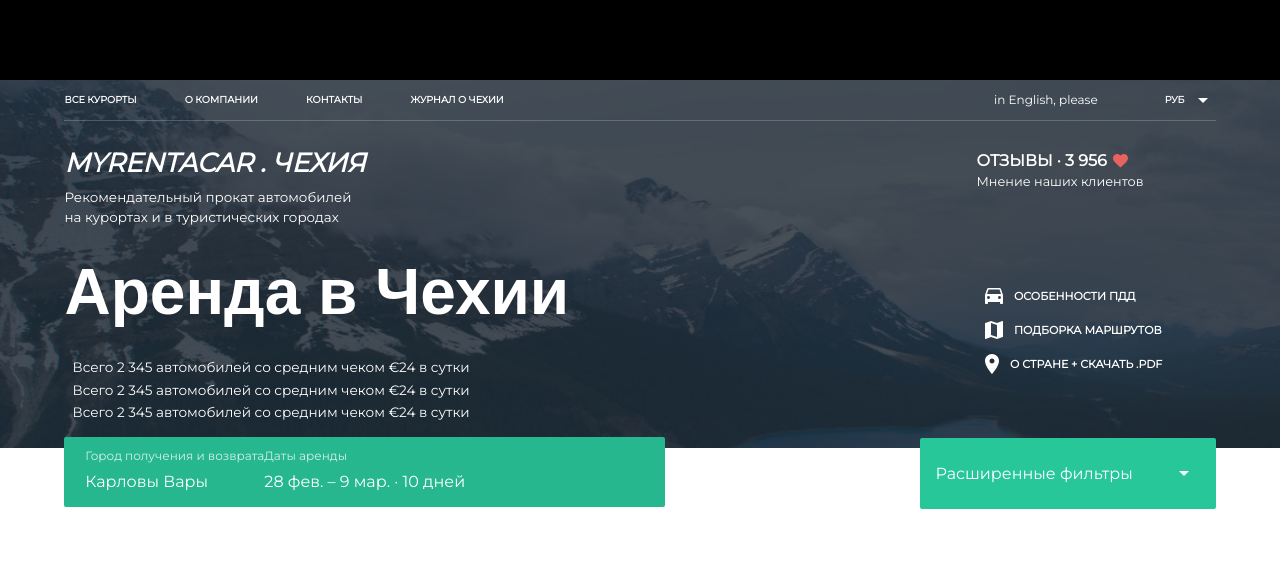
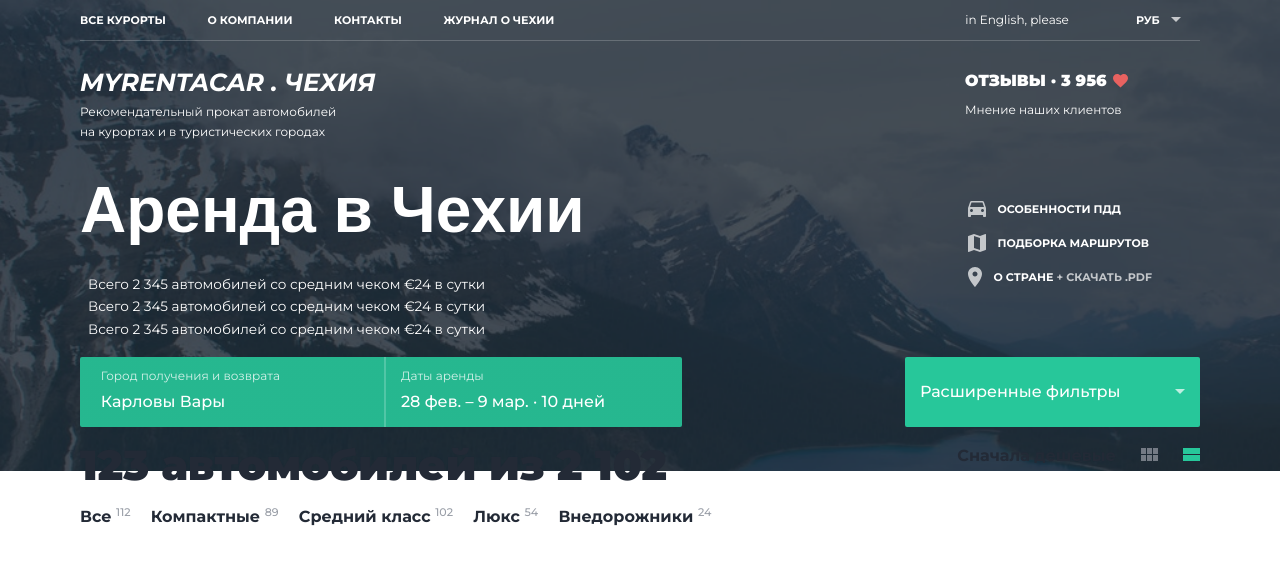
Before and after one commit to PavellF/myrentcar, a plain HTML site: page index.html in a window 1280 px wide. Drawn offline with Linux system fonts and the light colour scheme; a script that the page names is missing.

Commit message:
Body started.

```diff
--- a/index.html
+++ b/index.html
@@ -6,14 +6,14 @@
     <meta name="description" content="The HTML5 Herald">
     <meta name="author" content="SitePoint">
     <link rel="stylesheet" href="styles.css">
-    <link href="https://fonts.googleapis.com/css?family=Montserrat" rel="stylesheet">
+    <link href="https://fonts.googleapis.com/css?family=Montserrat:100,100i,200,200i,300,300i,400,400i,500,500i,600,600i,700,700i,800,800i,900,900i" rel="stylesheet">
 </head>
 <body>
 <script src="js/scripts.js"></script>
-<header></header>
-<img src="img.png" rel="mountains" class="head-image">
+
 <div class="root">
 
+    <header>
         <nav class="navigation">
 
             <div class="navigation navigation__main">
@@ -23,44 +23,42 @@
                 <label class="navigation__label">ЖУРНАЛ О ЧЕХИИ</label>
             </div>
             <div class="navigation navigation__additional">
-            <span class="navigation__text">in English, please</span>
+                <span class="text_light-medium navigation__text">in English, please</span>
                 <div class="small-picker navigation__small-picker">
                     <div class="small-picker__dropdown">
                         <label class="navigation__label small-picker__label">РУБ</label>
                     </div>
 
-                <svg width="10" height="5" viewBox="0 0 10 5" fill="none" xmlns="http://www.w3.org/2000/svg">
+                    <svg class="label-icon" width="10" height="5" viewBox="0 0 10 5" fill="none"
+                         xmlns="http://www.w3.org/2000/svg">
                         <path fill-rule="evenodd" clip-rule="evenodd" d="M0 0L5 5L10 0H0Z" fill="white"/>
                     </svg>
                 </div>
             </div>
         </nav>
+
+        <section class="head__content">
+
+            <img src="img.png" rel="mountains" class="head-image">
+
             <div class="head">
                 <div class="head__left">
-            <h1 class="title">MYRENTACAR . ЧЕХИЯ</h1>
-            <span class="subtitle">Рекомендательный прокат автомобилей на курортах и в туристических городах</span>
-            <span class="page-title">Аренда в Чехии</span>
-            <ul class="statistics">
+                    <h1 class="head__title">MYRENTACAR . ЧЕХИЯ</h1>
+                    <span class="text_light-medium head__subtitle">Рекомендательный прокат автомобилей на курортах и в туристических городах</span>
+                    <h2 class="page-title head__page-title">Аренда в Чехии</h2>
+                    <ul class="head__statistics">
                         <li>Всего 2 345 автомобилей со средним чеком €24 в сутки</li>
                         <li>Всего 2 345 автомобилей со средним чеком €24 в сутки</li>
                         <li>Всего 2 345 автомобилей со средним чеком €24 в сутки</li>
                     </ul>
-            <div class="rent-datepicker">
-                <button class="button">
-                    <label class="button-label">Город получения и возврата</label>
-                    <span class="button-value">Карловы Вары</span>
-                </button>
-                <button class="button">
-                    <label class="button-label">Даты аренды</label>
-                    <span class="button-value">28 фев. – 9 мар. · 10 дней </span>
-                </button>
-            </div>
+
                 </div>
                 <div class="head__right">
                     <div class="head-reviews">
                         <div class="label-group">
                             <span class="head-reviews__label">ОТЗЫВЫ · 3 956</span>
-                    <svg width="15" height="14" viewBox="0 0 15 14" fill="none" xmlns="http://www.w3.org/2000/svg">
+                            <svg width="15" height="14" viewBox="0 0 15 14" fill="none"
+                                 xmlns="http://www.w3.org/2000/svg">
                                 <path fill-rule="evenodd" clip-rule="evenodd"
                                       d="M7.5 13.5211L6.4125 12.5484C2.55 9.10737 0 6.83789 0 4.05263C0 1.78316 1.815 0 4.125 0C5.43
                            0 6.6825 0.596842 7.5 1.54C8.3175 0.596842 9.57 0 10.875 0C13.185 0 15 1.78316 15 4.05263C15
@@ -68,7 +66,7 @@
                                       fill="#E86260"/>
                             </svg>
                         </div>
-                <span class="head__reviews-sublabel">Мнение наших клиентов</span>
+                        <span class="text_light-medium head__reviews-sublabel">Мнение наших клиентов</span>
                     </div>
 
                     <ul class="head__help">
@@ -83,7 +81,7 @@
                                   8C15.33 8 16 8.67 16 9.5C16 10.33 15.33 11 14.5 11ZM2 6L3.5 1.5H14.5L16 6H2Z"
                                       fill="white"/>
                             </svg>
-                    <a class="head__link" href="#">ОСОБЕННОСТИ ПДД</a>
+                            <a class="link head__link" href="#">ОСОБЕННОСТИ ПДД</a>
                         </li>
                         <li class="label-group">
                             <svg class="label-icon" width="18" height="18" viewBox="0 0 18 18" fill="none"
@@ -94,7 +92,7 @@
                                 0 17.5 0ZM12 16L6 13.89V2L12 4.11V16Z"
                                       fill="white"/>
                             </svg>
-                    <a class="head__link" href="#">ПОДБОРКА МАРШРУТОВ</a>
+                            <a class="link head__link" href="#">ПОДБОРКА МАРШРУТОВ</a>
                         </li>
                         <li class="label-group">
                             <svg class="label-icon" width="14" height="20" viewBox="0 0 14 20" fill="none"
@@ -103,21 +101,71 @@
                                       d="M7 0C3.13 0 0 3.13 0 7C0 12.25 7 20 7 20C7 20 14 12.25 14 7C14 3.13 10.87 0 7 0ZM7 9.5C5.62 9.5 4.5 8.38 4.5 7C4.5 5.62 5.62 4.5 7 4.5C8.38 4.5 9.5 5.62 9.5 7C9.5 8.38 8.38 9.5 7 9.5Z"
                                       fill="white"/>
                             </svg>
-                    <a class="head__link" href="#">О СТРАНЕ + СКАЧАТЬ .PDF</a>
+                            <a class="link head__link" href="#">О СТРАНЕ <span
+                                    class="text-faded">  +  СКАЧАТЬ .PDF</span></a>
                         </li>
                     </ul>
-            <div class="filter__button">
-                <button class="button">
-                    <label class="button-value">Расширенные фильтры</label>
-                </button><svg class="label-icon" width="10" height="5" viewBox="0 0 10 5" fill="none"
+                </div>
+            </div>
+
+            <div class="rent-buttons">
+
+                <div class="rent-buttons__rent-datepicker">
+                    <button class="rent-buttons__button">
+                        <label class="text_light-medium rent-buttons__button-label">Город получения и возврата</label>
+                        <span class="rent-buttons__button-value">Карловы Вары</span>
+                    </button>
+                    <div class="rent-buttons__delimiter"></div>
+                    <button class="rent-buttons__button">
+                        <label class="text_light-medium rent-buttons__button-label">Даты аренды</label>
+                        <span class="rent-buttons__button-value">28 фев. – 9 мар. · 10 дней </span>
+                    </button>
+                </div>
+
+                <div class="rent-buttons__filter">
+                    <button class="rent-buttons__button">
+                        <label class="rent-buttons__button-value">Расширенные фильтры</label>
+                    </button>
+                    <svg class="label-icon rent-buttons__sort-icon" width="10" height="5" viewBox="0 0 10 5" fill="none"
                          xmlns="http://www.w3.org/2000/svg">
                         <path fill-rule="evenodd" clip-rule="evenodd" d="M0 0L5 5L10 0H0Z" fill="white"/>
                     </svg>
 
                 </div>
+
+            </div>
+
+        </section>
+
+    </header>
+
+    <section class="body">
+
+        <nav class="body__navigation">
+            <div class="body__head">
+                <h3 class="text_bold-large body__header-text">123 автомобилей из 2 102</h3>
+                <div class="body__view-mode">
+                    <span class="text_bold-medium">Сначала дешевые</span>
+                    <svg class="label-icon view-mode__icon" width="17" height="13" viewBox="0 0 17 13" fill="none" xmlns="http://www.w3.org/2000/svg">
+                        <path fill-rule="evenodd" clip-rule="evenodd" d="M0 6H5V0H0V6ZM0 13H5V7H0V13ZM6 13H11V7H6V13ZM12 13H17V7H12V13ZM6 6H11V0H6V6ZM12 0V6H17V0H12Z" fill="#999EA7"/>
+                    </svg>
+                    <svg width="17" height="13" viewBox="0 0 17 13" fill="none" xmlns="http://www.w3.org/2000/svg">
+                        <path fill-rule="evenodd" clip-rule="evenodd" d="M0 13H17V7H0V13ZM0 0V6H17V0H0Z" fill="#27C79A"/>
+                    </svg>
                 </div>
             </div>
+            <div class="body__nav-links">
+                <a class="body__link link text_bold-medium" href="#">Все <sup class="sup-text">112</sup></a>
+                <a class="body__link link text_bold-medium" href="#">Компактные <sup class="sup-text">89</sup></a>
+                <a class="body__link link text_bold-medium" href="#">Средний класс <sup class="sup-text">102</sup></a>
+                <a class="body__link link text_bold-medium" href="#">Люкс <sup class="sup-text">54</sup></a>
+                <a class="body__link link text_bold-medium" href="#">Внедорожники <sup class="sup-text">24</sup></a>
             </div>
+        </nav>
+
+    </section>
+</div>
+
 
 </body>
 </html>
--- a/styles.css
+++ b/styles.css
@@ -1,26 +1,29 @@
 html {
     font-size: 16px;
+    font-family: 'Montserrat', sans-serif;
 }
 
 body {
     margin: 0px;
-    font-family: 'Montserrat', sans-serif;
-}
-
-header {
-    height: 80px;
-    background-color: black;
 }
 
 .root {
-    margin: 0rem 4.03rem;
+    margin: 0rem 6.25%;
 }
 
 .head-image {
     position: absolute;
     z-index: -1;
+    top: 0;
+    left: 0;
     width: 100%;
+}
+
+.head__content {
     height: 23rem;
+    display: flex;
+    flex-direction: column;
+    justify-content: space-between;
 }
 
 .navigation {
@@ -43,10 +46,10 @@ header {
 
 .navigation__label {
     font-weight: bold;
-    line-height: 1.5rem;
-    font-size: 0.6rem;
+    line-height: 1.3rem;
+    font-size: 0.69rem;
     color: #FFFFFF;
-    margin-right: 3rem;
+    margin-right: 2.6rem;
     cursor: pointer;
 }
 
@@ -60,60 +63,51 @@ header {
     margin-right: 8px;
 }
 
-.small-picker__dropdown {
-    margin-right: 13px;
-}
-
 .small-picker__label {
     margin-right: 0px;
 }
 
 .navigation__text {
-    margin-right: 67px;
-    font-weight: normal;
-    line-height: 20px;
-    font-size: 12px;
-    color: #FFFFFF;
+    margin-right: 4.2rem;
 }
 
 
 .head {
     display: flex;
     justify-content: space-between;
-    flex-wrap: wrap;
 }
 
-.title {
+.head__title {
     font-style: italic;
     font-weight: bold;
-    line-height: 3rem;
-    font-size: 1.65rem;
+    line-height: 2.5rem;
+    font-size: 1.55rem;
     color: #FFFFFF;
     margin-bottom: 0px;
 }
 
-.subtitle {
-    color: #FFFFFF;
-    max-width: 19rem;
+.head__subtitle {
+    max-width: 16.3rem;
     display: block;
-    font-family: Montserrat;
-    font-style: normal;
-    font-weight: normal;
-    font-size: 0.84rem;
-    line-height: 1.3rem;
 }
 
 .page-title {
     font-weight: 900;
-    line-height: 5rem;
+    line-height: 5.63rem;
     font-size: 4rem;
     color: #FFFFFF;
-    margin: 1.5rem 0;
     display: block;
+    padding: 0;
+    margin: 0;
     font-family: sans-serif;
 }
 
-.statistics {
+.head__page-title {
+    margin-top: 1.45rem;
+    margin-bottom: 1.138rem;
+}
+
+.head__statistics {
     font-weight: normal;
     line-height: 1.4rem;
     font-size: 0.85rem;
@@ -125,47 +119,8 @@ header {
     margin-left: 0.5rem;
 }
 
-.rent-datepicker {
-    background: linear-gradient(0deg, rgba(30, 42, 53, 0.1), rgba(30, 42, 53, 0.1)), #27C79A;
-    border-radius: 2px;
-    display: flex;
-    height: 4.4rem;
-    padding-left: 1.3rem;
-    padding-right: 0.95rem;
-    width: 35.3rem;
-    justify-content: start;
-}
-
-.button {
-    display: flex;
-    flex-flow: column;
-    background: none;
-    border: none;
-    font-family: inherit;
-    justify-content: center;
-    padding: 0;
-    margin: 0;
-}
-
 .rent-datepicker__button:not(:last-child) {
     border-right: 1px solid rgba(255, 255, 255, 0.3);
-}
-
-.button-label {
-    font-weight: normal;
-    line-height: 20px;
-    font-size: 12px;
-    color: #FFFFFF;
-    mix-blend-mode: normal;
-    opacity: 0.8;
-}
-
-.button-value {
-    font-style: normal;
-    font-weight: 500;
-    line-height: 2rem;
-    font-size: 1rem;
-    color: #FFFFFF;
 }
 
 .head-reviews {
@@ -182,36 +137,27 @@ header {
 
 
 .head__reviews-sublabel {
-    font-family: Montserrat;
-    font-style: normal;
-    font-weight: normal;
-    font-size: 0.8rem;
-    line-height: 20px;
-    color: #FFFFFF;
+    margin-top: 0.58rem;
+    display: block;
 }
 
 .head__right {
     display: flex;
     flex-direction: column;
     align-items: center;
+    margin-right: 3rem;
 }
 
 .head__help {
     list-style: none;
     margin: 0;
     padding: 0;
-    margin-top: 5.5rem;
+    margin-top: 4.5rem;
     display: flex;
     flex-direction: column;
     align-items: baseline;
     justify-content: space-between;
     height: 5.5rem;
-    font-family: Montserrat;
-    font-style: normal;
-    font-weight: bold;
-    font-size: 11px;
-    line-height: 20px;
-    color: #FFFFFF;
 }
 
 .label-group {
@@ -223,30 +169,149 @@ header {
     margin-right: 0.4rem;
 }
 
-.head__link {
+.head__left {
+    margin-bottom: 0.175rem;
+}
 
+.link {
     text-decoration: none;
     font-family: Montserrat;
     font-style: normal;
     font-weight: bold;
-    font-size: 11px;
-    line-height: 20px;
+}
+
+.head__link {
+    font-size: 0.69rem;
+    line-height: 1.25rem;
     color: #FFFFFF;
 }
 
 .label-icon {
     margin: 0 0.7rem;
+    opacity: 0.7;
 }
 
-.filter__button {
+.view-mode__icon {
+    margin: 0 1.31rem;
+}
+
+.rent-buttons__sort-icon {
+    margin: 0;
+}
+
+.sup-text {
+    font-family: Montserrat;
+    font-weight: 500;
+    font-size: 0.69rem;
+    line-height: normal;
+    color: #999EA7;
+}
+
+.text-faded {
+    opacity: 0.7;
+}
+
+.rent-buttons__delimiter {
+    mix-blend-mode: normal;
+    opacity: 0.2;
+    border: 1px solid #FFFFFF;
+    margin-right: 0.94rem;
+    margin-left: 6.5rem;
+}
+
+.rent-buttons {
+    display: flex;
+    justify-content: space-between;
+}
+
+.rent-buttons__button-label {
+    mix-blend-mode: normal;
+    opacity: 0.8;
+}
+
+.rent-buttons__button-value {
+    font-style: normal;
+    font-weight: 500;
+    line-height: 2rem;
+    font-size: 1rem;
+    color: #FFFFFF;
+}
+
+.rent-buttons__button {
+    display: flex;
+    flex-flow: column;
+    background: none;
+    border: none;
+    font-family: inherit;
+    justify-content: center;
+    padding: 0;
+    margin: 0;
+}
+
+
+.rent-buttons__rent-datepicker {
+    background: linear-gradient(0deg, rgba(30, 42, 53, 0.1), rgba(30, 42, 53, 0.1)), #27C79A;
+    border-radius: 2px;
+    display: flex;
+    height: 4.4rem;
+    padding: 0rem 1.3rem;
+    min-width: 35rem;
+    justify-content: start;
+}
+
+.rent-buttons__filter {
     background: #27C79A;
     border-radius: 2px;
     display: flex;
-    margin-top: 4rem;
     align-items: center;
-    width: 16.55rem;
+    min-width: 16.55rem;
     height: 4.4rem;
     padding-left: 0.95rem;
     padding-right: 0.95rem;
     justify-content: space-between;
- }
+    margin-left: 0.3rem;
+}
+
+.body__head {
+    display: flex;
+    flex-wrap: wrap;
+    align-items: flex-start;
+    justify-content: space-between;
+    margin-top: 1.9rem;
+    margin-bottom: 0.5rem;
+}
+
+.text_bold-large {
+    color: #232A36;
+    font-weight: 900;
+    font-size: 2.63rem;
+    line-height: 3.31rem;
+    font-family: inherit;
+}
+
+.body__header-text {
+    margin: 0;
+    padding: 0;
+}
+
+.text_bold-medium {
+    font-family: Montserrat;
+    font-style: normal;
+    font-weight: bold;
+    font-size: 1rem;
+    line-height: 2.123rem;
+    color: #232A36;
+}
+
+.text_light-medium {
+    font-family: Montserrat;
+    font-style: normal;
+    font-weight: normal;
+    font-size: 0.75rem;
+    line-height: 1.25rem;
+    color: #FFFFFF;
+}
+
+.body__link  {
+    margin-right: 1rem;
+}
```
Also changed, not shown: grid.svg (added), two-row-grid.svg (added), 1 other file. Lines whose indentation alone changed are shown as unchanged.
